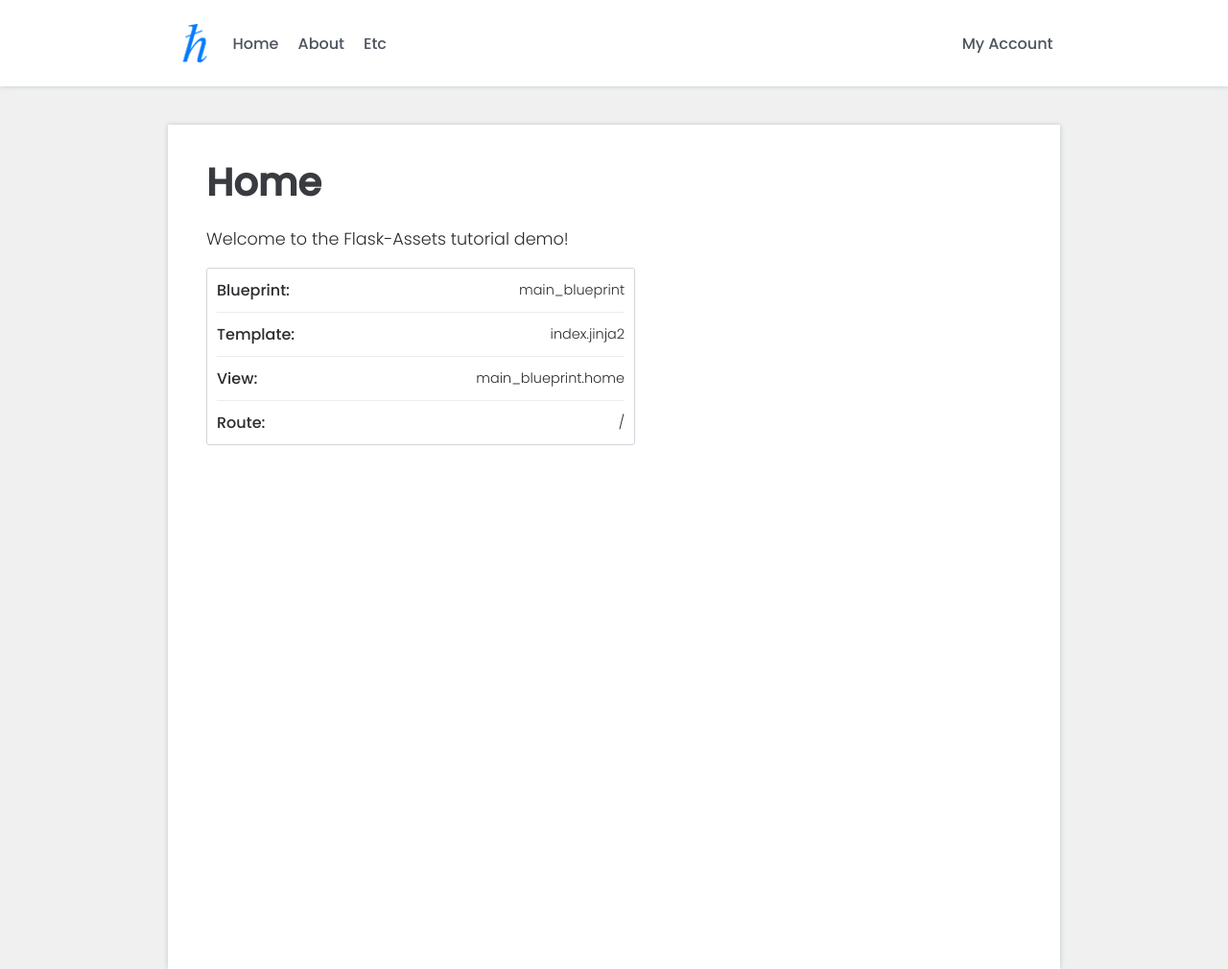
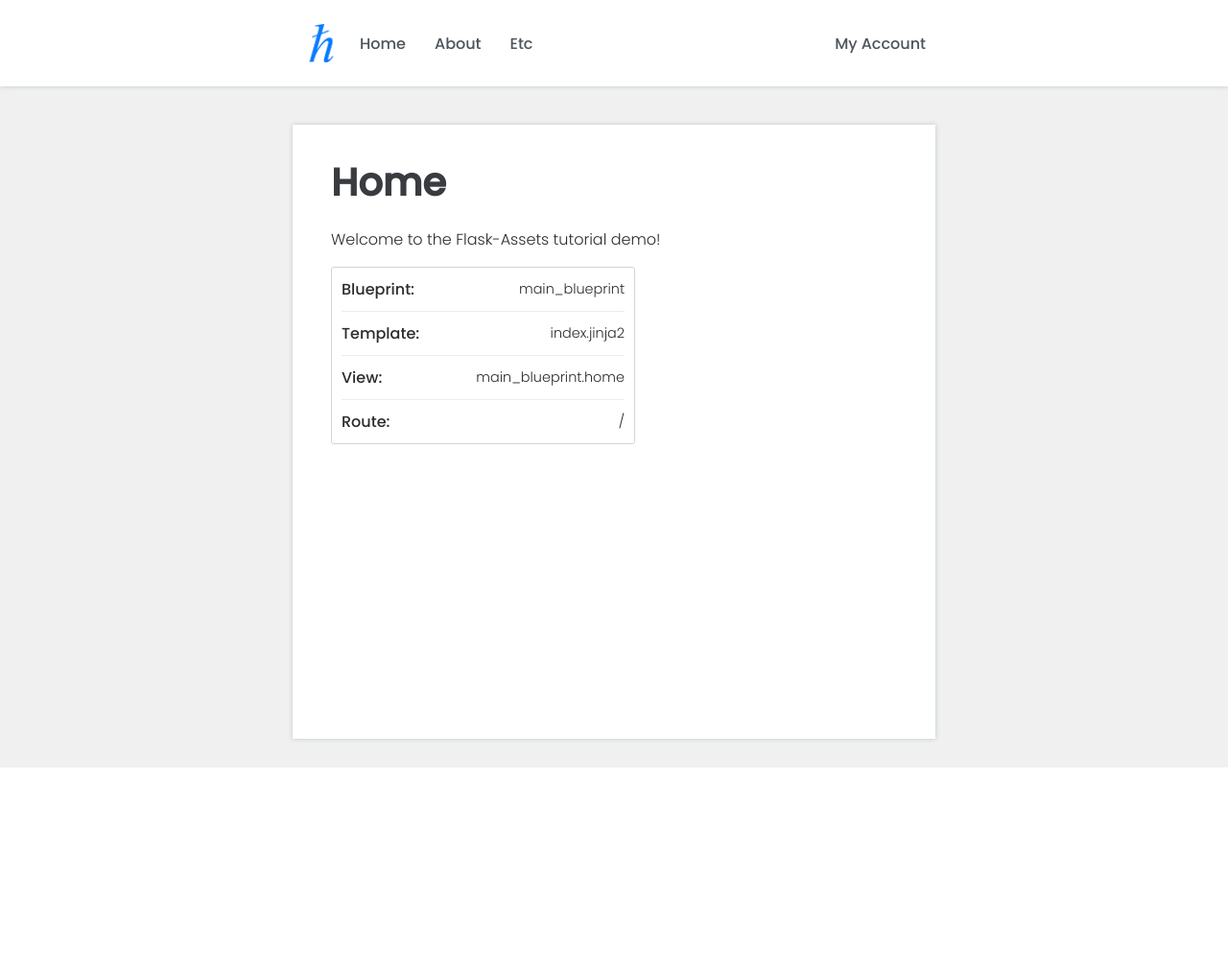
Before and after one commit to hackersandslackers/flask-assets-tutorial, a Flask app: page / in a window 1280 px wide. Shown: the whole page at 96% size. After the commit the page ends 800 px from the top, so only its background shows below. Run offline with Flask 3, Linux system fonts and the light colour scheme; some libraries are stand-ins or nearby versions; some web fonts are replaced.

Commit message:
Minor style changes.

```diff
--- a/flask_assets_tutorial/static/dist/css/landing.css
+++ b/flask_assets_tutorial/static/dist/css/landing.css
@@ -11,8 +11,8 @@ nav {
   }
 }
 nav .nav-wrapper {
-  width: 915px;
-  max-width: 80vw;
+  width: 650px;
+  max-width: 85vw;
   display: flex;
   justify-content: space-between;
   align-items: center;
@@ -34,7 +34,7 @@ nav .nav-wrapper .left-nav img {
   margin-right: 20px;
 }
 nav .nav-wrapper .left-nav a {
-  margin-right: 20px;
+  margin-right: 30px;
   font-weight: 400;
 }
 nav a {
@@ -57,9 +57,9 @@ html {
 }
 body .container,
 html .container {
-  width: 850px;
-  max-width: 80vw;
-  min-height: 100%;
+  width: 590px;
+  max-width: 590px;
+  height: 70%;
   background: white;
   margin: 40px auto 0;
   padding: 40px;
@@ -68,7 +68,8 @@ html .container {
 @media (max-width: 800px) {
   body .container,
   html .container {
-    width: 100%;
+    width: 80vw;
+    max-width: unset;
   }
 }
 @media (max-width: 600px) {
@@ -96,8 +97,8 @@ html .container h1 {
 body .container p,
 html .container p {
   font-weight: 300;
-  font-size: 1.1em;
-  line-height: 1.4;
+  font-size: 1em;
+  line-height: 1.6;
 }
 ul {
   list-style: none;
@@ -138,7 +139,7 @@ nav {
   }
 }
 nav .nav-wrapper {
-  width: 915px;
+  width: 650px;
   max-width: 85vw;
   display: flex;
   justify-content: space-between;
@@ -161,7 +162,7 @@ nav .nav-wrapper .left-nav img {
   margin-right: 20px;
 }
 nav .nav-wrapper .left-nav a {
-  margin-right: 20px;
+  margin-right: 30px;
   font-weight: 400;
 }
 nav a {
--- a/flask_assets_tutorial/static/src/less/nav.less
+++ b/flask_assets_tutorial/static/src/less/nav.less
@@ -11,7 +11,7 @@ nav {
     }
 
     .nav-wrapper {
-      width: 915px;
+      width: @nav-width-fullscreen;
       max-width: 85vw;
       display: flex;
       justify-content: space-between;
@@ -33,7 +33,7 @@ nav {
         }
 
         a {
-          margin-right: 20px;
+          margin-right: 30px;
           font-weight: 400;
         }
       }
--- a/flask_assets_tutorial/static/src/less/variables.less
+++ b/flask_assets_tutorial/static/src/less/variables.less
@@ -10,6 +10,10 @@
 // Fonts
 @body-font: 'Poppins', sans-serif;
 
+// Viewport size
+@body-width-fullscreen: 590px;
+@nav-width-fullscreen: 650px;
+
 // Break points
 /* Breakpoints */
 @smallscreen-breakpoint: 950px;
--- a/flask_assets_tutorial/templates/analytics.jinja2
+++ /dev/null
@@ -1,14 +0,0 @@
-<script type="text/javascript">
-  var _gauges = _gauges || [];
-  (function() {
-    var t   = document.createElement('script');
-    t.type  = 'text/javascript';
-    t.async = true;
-    t.id    = 'gauges-tracker';
-    t.setAttribute('data-site-id', '5eb6bb095292fb0fdbffe180');
-    t.setAttribute('data-track-path', 'https://track.gaug.es/track.gif');
-    t.src = 'https://d2fuc4clr7gvcn.cloudfront.net/track.js';
-    var s = document.getElementsByTagName('script')[0];
-    s.parentNode.insertBefore(t, s);
-  })();
-</script>
--- a/flask_assets_tutorial/templates/layout.jinja2
+++ b/flask_assets_tutorial/templates/layout.jinja2
@@ -23,7 +23,6 @@
   {# Scripts #}
   <script src="{{ url_for('static', filename='dist/js/main.min.js') }}"></script>
   {% block additionalscripts %}{% endblock %}
-  {% include 'analytics.jinja2' %}
 </body>
 
 </html>
--- a/gunicorn.conf.py
+++ b/gunicorn.conf.py
@@ -12,7 +12,7 @@ ENVIRONMENT = environ.get("ENVIRONMENT")
 proc_name = "flaskassets"
 wsgi_app = "wsgi:app"
 bind = "unix:flask.sock"
-threads = 4
+threads = 2
 workers = 2
 
 if ENVIRONMENT == "development":
--- a/pyproject.toml
+++ b/pyproject.toml
@@ -30,8 +30,8 @@ black = "*"
 isort = "*"
 gunicorn = "*"
 flask-sock = "*"
-flake8 = "7.1.1"
-loguru = "^0.7.2"
+flake8 = "*"
+loguru = "*"
 
 [tool.poetry.scripts]
 run = "wsgi:app"
```
Also changed, not shown: flask_assets_tutorial/static/dist/css/account.css (+12 -11 lines), flask_assets_tutorial/static/src/less/global.less (+7 -6 lines), requirements.txt (+36 -38 lines), README.md, 2 other files.
